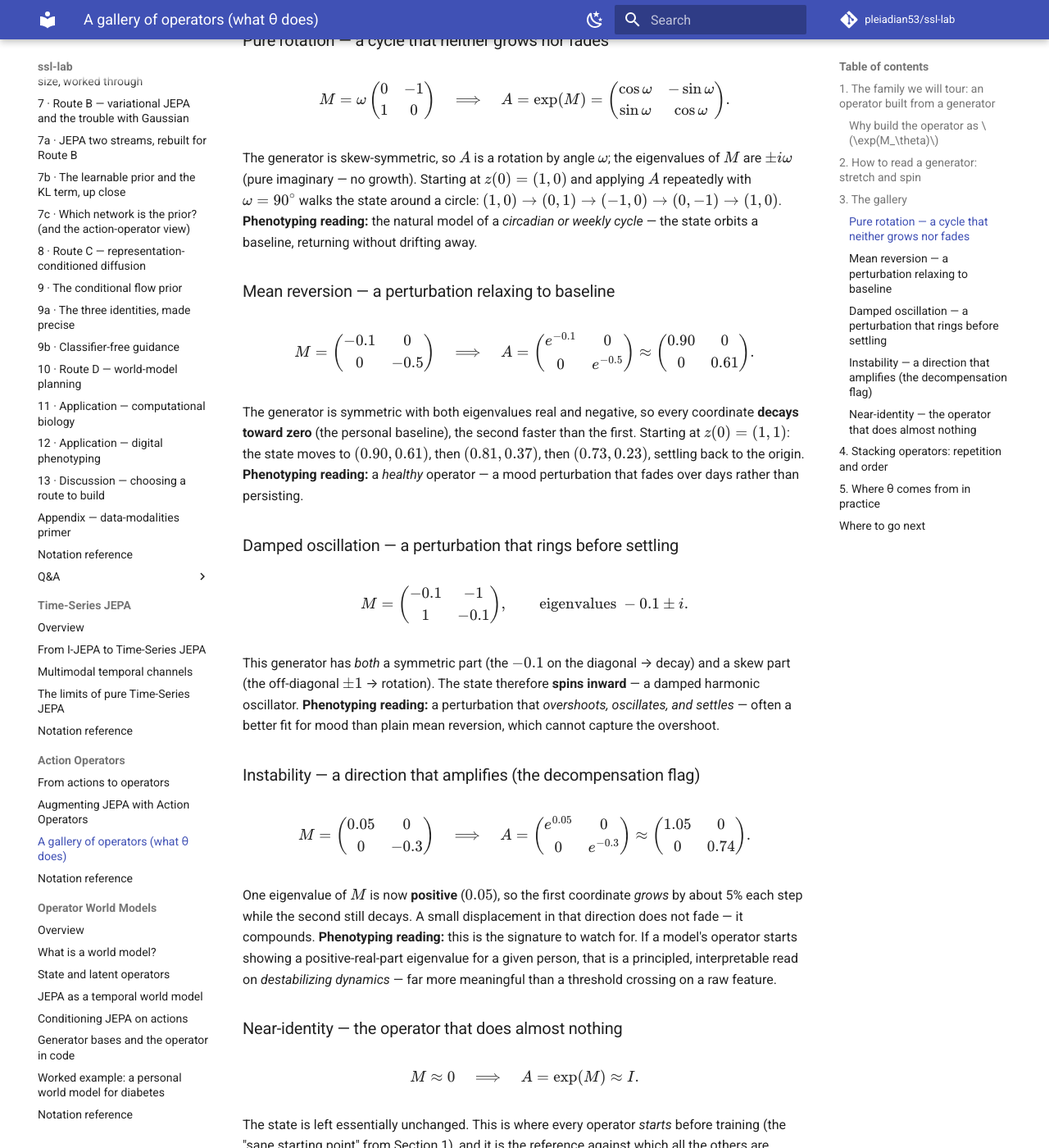
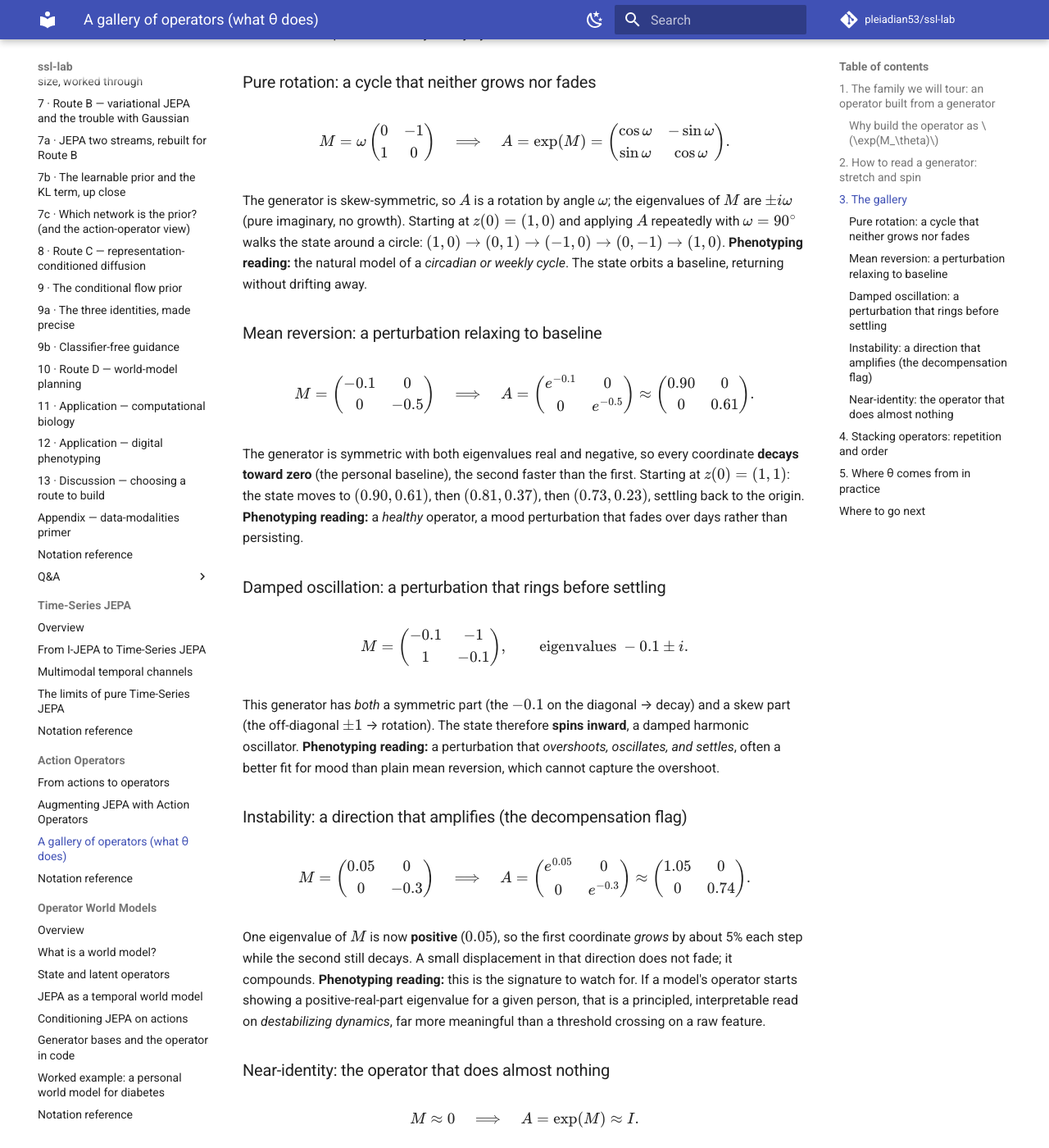
Before and after one commit to pleiadian53/ssl-lab, an MkDocs documentation site: the page built from docs/action_operator/02-operator-gallery.md, in a window 1280 px wide and 1400 px high, scrolled down 2500 px. Shown: the whole window at 82% size. Built offline with MkDocs 1.6.1 and Material for MkDocs 9.7.7, drawn with Linux system fonts in a browser that asks for light colours; comment, search, counter and statistics services are not loaded; some of the changed text lies outside the part shown.

Commit message:
docs(action-operator): remove prose em-dashes from chapters 0, 1 and 2
125 of them, all of them: 50 in ch0, 42 in ch1, 33 in ch2, down to zero, which is where the rest of the
series already sits. Each becomes a comma, a colon, a parenthesis or a sentence break, chosen so the
sentence comes out shorter rather than longer. No claim, number, link or citation changes.

```diff
--- a/docs/action_operator/02-operator-gallery.md
+++ b/docs/action_operator/02-operator-gallery.md
@@ -1,12 +1,12 @@
 # A Gallery of Operators: What θ Does to a State
 
-*A tour of concrete operators — pick a parameter, watch it build a transformation, watch the state move.*
+*A tour of concrete operators: pick a parameter, watch it build a transformation, watch the state move.*
 
-The action-operator foundation makes a recurring claim: a parameter $\theta$ does not *look up* an operator from a shelf, it **configures** one from scratch, and that operator then transforms the state. This note makes that claim tangible. It is a gallery — a handful of small, fully worked operators, each showing what its parameter means and what it does to a state.
+The action-operator foundation makes a recurring claim: a parameter $\theta$ does not *look up* an operator from a shelf, it **configures** one from scratch, and that operator then transforms the state. This note makes that claim tangible. It is a gallery: a handful of small, fully worked operators, each showing what its parameter means and what it does to a state.
 
 > **Where this fits.** A gentle introduction to action operators is in [From actions to operators](00-from-actions-to-operators.md), and the move to JEPA in [Augmenting JEPA with Action Operators](01-jepa-action-operators.md). This page is the worked-examples reference they lean on; the state-vs-latent mechanics are developed in the downstream [Operator World Models](../operator_world_models/index.md) series. The deeper formalism (operator families, algebra, learning) lives in the [GRL project](https://github.com/pleiadian53/GRL).
 
-Throughout, the operators act on a vector state $z \in \mathbb{R}^d$ — read it as a latent, a position, or any small state you like. We focus on **linear** operators, because they are the workhorse of the formalism and because you can see exactly what they do.
+Throughout, the operators act on a vector state $z \in \mathbb{R}^d$; read it as a latent, a position, or any small state you like. We focus on **linear** operators, because they are the workhorse of the formalism and because you can see exactly what they do.
 
 ---
 
@@ -20,9 +20,9 @@
 
 Three objects, defined in order:
 
-- $M_\theta$ — the **generator**, a square $d \times d$ matrix. This is what the parameter $\theta$ actually fills in; it is the object you configure.
-- $\exp$ — the **matrix exponential**, the series $\exp(M) = I + M + \tfrac{1}{2}M^2 + \tfrac{1}{6}M^3 + \cdots$ (real matrix powers, *not* applied entry by entry). $I$ is the identity matrix.
-- $A_\theta = \exp(M_\theta)$ — the **operator matrix**, the thing you multiply the state by.
+- $M_\theta$: the **generator**, a square $d \times d$ matrix. This is what the parameter $\theta$ actually fills in; it is the object you configure.
+- $\exp$: the **matrix exponential**, the series $\exp(M) = I + M + \tfrac{1}{2}M^2 + \tfrac{1}{6}M^3 + \cdots$ (real matrix powers, *not* applied entry by entry). $I$ is the identity matrix.
+- $A_\theta = \exp(M_\theta)$: the **operator matrix**, the thing you multiply the state by.
 
 The single most useful way to read the generator: **$M_\theta$ is a velocity field, and $A_\theta$ is where you arrive after letting it run for one unit of time.** Formally, $M_\theta$ defines the linear flow
 
@@ -37,7 +37,7 @@
 It would seem simpler to let $\theta$ fill in $A_\theta$ directly. Building it as $\exp(M_\theta)$ buys three properties for free, each a fact about the exponential:
 
 - **Invertibility, with no constraints.** For *any* matrix $M$, $\exp(M)$ is invertible and its inverse is $\exp(-M)$. So $\theta$ can fill $M_\theta$ with any numbers at all and still produce a valid, undoable operator. (Filling $A_\theta$ directly, you would have to *enforce* invertibility.)
-- **A sane starting point.** $\exp(0) = I$. Start with $M_\theta \approx 0$ and the operator begins as "do almost nothing," $A_\theta \approx I$ — exactly the right prior for dynamics, where the next state resembles the current one. Training then pushes the operator away from the identity only as far as the data demands.
+- **A sane starting point.** $\exp(0) = I$. Start with $M_\theta \approx 0$ and the operator begins as "do almost nothing," $A_\theta \approx I$, exactly the right prior for dynamics, where the next state resembles the current one. Training then pushes the operator away from the identity only as far as the data demands. This reads as an assumption about *incremental dynamics*; whether it also fits a large intervention is a separate question that [The Algebra of Composition](03-the-algebra-of-composition.md) takes up.
 - **A flat space to work in.** The generators $M_\theta$ live in an ordinary flat vector space (you can add them, scale them, average them); the operators $A_\theta$ live on a curved surface where most matrices are *not* valid operators. It is far easier to have a model emit a point in a flat space and *then* exponentiate into the curved one. Configure flat, apply curved.
 
 So $\theta$ configures the operator by filling the generator $M_\theta$; the rest is the exponential. The whole gallery below is just *different choices of $M$, and what each one does.*
@@ -48,13 +48,13 @@
 
 You can predict an operator's behavior from its generator's **eigenvalues** without computing anything. If $M$ has an eigenvalue $\lambda = a + bi$ (with real part $a$ and imaginary part $b$), then $A = \exp(M)$ has the eigenvalue $e^\lambda = e^a e^{ib}$, and the two parts read cleanly:
 
-- the **real part $a$** sets *growth or decay* — $a > 0$ amplifies that direction each step, $a < 0$ shrinks it;
-- the **imaginary part $b$** sets *rotation* — it spins the state at frequency $b$.
+- the **real part $a$** sets *growth or decay*: $a > 0$ amplifies that direction each step, $a < 0$ shrinks it;
+- the **imaginary part $b$** sets *rotation*: it spins the state at frequency $b$.
 
 Two pure cases are worth memorizing, because every generator is a blend of them:
 
-- **Skew-symmetric** $M$ (meaning $M^\top = -M$): eigenvalues are purely imaginary, so $\exp(M)$ is a **rotation** — it turns the state without changing its length.
-- **Symmetric** $M$ (meaning $M^\top = M$): eigenvalues are purely real, so $\exp(M)$ is a **pure stretch** — it lengthens or shrinks along fixed directions without rotating.
+- **Skew-symmetric** $M$ (meaning $M^\top = -M$): eigenvalues are purely imaginary, so $\exp(M)$ is a **rotation**: it turns the state without changing its length.
+- **Symmetric** $M$ (meaning $M^\top = M$): eigenvalues are purely real, so $\exp(M)$ is a **pure stretch**: it lengthens or shrinks along fixed directions without rotating.
 
 Every matrix splits uniquely into a symmetric part plus a skew part, $M = \tfrac{1}{2}(M + M^\top) + \tfrac{1}{2}(M - M^\top)$, so *any* linear operator is "stretch along some directions while rotating in some planes." That is the whole vocabulary; the gallery is just particular sentences in it.
 
@@ -62,9 +62,9 @@
 
 ## 3. The gallery
 
-Each entry is a $2 \times 2$ generator (small enough to see), the operator it builds, what it does to a state, and how to read it in the digital-phenotyping setting — where $z$ is a person's behavioral-state latent and the operator is its day-to-day dynamics.
+Each entry is a $2 \times 2$ generator (small enough to see), the operator it builds, what it does to a state, and how to read it in the digital-phenotyping setting, where $z$ is a person's behavioral-state latent and the operator is its day-to-day dynamics.
 
-### Pure rotation — a cycle that neither grows nor fades
+### Pure rotation: a cycle that neither grows nor fades
 
 $$
 M = \omega \begin{pmatrix} 0 & -1 \\ 1 & 0 \end{pmatrix}
@@ -72,9 +72,9 @@
 A = \exp(M) = \begin{pmatrix} \cos\omega & -\sin\omega \\ \sin\omega & \cos\omega \end{pmatrix}.
 $$
 
-The generator is skew-symmetric, so $A$ is a rotation by angle $\omega$; the eigenvalues of $M$ are $\pm i\omega$ (pure imaginary — no growth). Starting at $z(0) = (1, 0)$ and applying $A$ repeatedly with $\omega = 90^\circ$ walks the state around a circle: $(1,0) \to (0,1) \to (-1,0) \to (0,-1) \to (1,0)$. **Phenotyping reading:** the natural model of a *circadian or weekly cycle* — the state orbits a baseline, returning without drifting away.
+The generator is skew-symmetric, so $A$ is a rotation by angle $\omega$; the eigenvalues of $M$ are $\pm i\omega$ (pure imaginary, no growth). Starting at $z(0) = (1, 0)$ and applying $A$ repeatedly with $\omega = 90^\circ$ walks the state around a circle: $(1,0) \to (0,1) \to (-1,0) \to (0,-1) \to (1,0)$. **Phenotyping reading:** the natural model of a *circadian or weekly cycle*. The state orbits a baseline, returning without drifting away.
 
-### Mean reversion — a perturbation relaxing to baseline
+### Mean reversion: a perturbation relaxing to baseline
 
 $$
 M = \begin{pmatrix} -0.1 & 0 \\ 0 & -0.5 \end{pmatrix}
@@ -82,17 +82,17 @@
 A = \begin{pmatrix} e^{-0.1} & 0 \\ 0 & e^{-0.5} \end{pmatrix} \approx \begin{pmatrix} 0.90 & 0 \\ 0 & 0.61 \end{pmatrix}.
 $$
 
-The generator is symmetric with both eigenvalues real and negative, so every coordinate **decays toward zero** (the personal baseline), the second faster than the first. Starting at $z(0) = (1, 1)$: the state moves to $(0.90, 0.61)$, then $(0.81, 0.37)$, then $(0.73, 0.23)$, settling back to the origin. **Phenotyping reading:** a *healthy* operator — a mood perturbation that fades over days rather than persisting.
+The generator is symmetric with both eigenvalues real and negative, so every coordinate **decays toward zero** (the personal baseline), the second faster than the first. Starting at $z(0) = (1, 1)$: the state moves to $(0.90, 0.61)$, then $(0.81, 0.37)$, then $(0.73, 0.23)$, settling back to the origin. **Phenotyping reading:** a *healthy* operator, a mood perturbation that fades over days rather than persisting.
 
-### Damped oscillation — a perturbation that rings before settling
+### Damped oscillation: a perturbation that rings before settling
 
 $$
 M = \begin{pmatrix} -0.1 & -1 \\ 1 & -0.1 \end{pmatrix}, \qquad \text{eigenvalues } -0.1 \pm i.
 $$
 
-This generator has *both* a symmetric part (the $-0.1$ on the diagonal → decay) and a skew part (the off-diagonal $\pm 1$ → rotation). The state therefore **spins inward** — a damped harmonic oscillator. **Phenotyping reading:** a perturbation that *overshoots, oscillates, and settles* — often a better fit for mood than plain mean reversion, which cannot capture the overshoot.
+This generator has *both* a symmetric part (the $-0.1$ on the diagonal → decay) and a skew part (the off-diagonal $\pm 1$ → rotation). The state therefore **spins inward**, a damped harmonic oscillator. **Phenotyping reading:** a perturbation that *overshoots, oscillates, and settles*, often a better fit for mood than plain mean reversion, which cannot capture the overshoot.
 
-### Instability — a direction that amplifies (the decompensation flag)
+### Instability: a direction that amplifies (the decompensation flag)
 
 $$
 M = \begin{pmatrix} 0.05 & 0 \\ 0 & -0.3 \end{pmatrix}
@@ -100,9 +100,9 @@
 A = \begin{pmatrix} e^{0.05} & 0 \\ 0 & e^{-0.3} \end{pmatrix} \approx \begin{pmatrix} 1.05 & 0 \\ 0 & 0.74 \end{pmatrix}.
 $$
 
-One eigenvalue of $M$ is now **positive** ($0.05$), so the first coordinate *grows* by about 5% each step while the second still decays. A small displacement in that direction does not fade — it compounds. **Phenotyping reading:** this is the signature to watch for. If a model's operator starts showing a positive-real-part eigenvalue for a given person, that is a principled, interpretable read on *destabilizing dynamics* — far more meaningful than a threshold crossing on a raw feature.
+One eigenvalue of $M$ is now **positive** ($0.05$), so the first coordinate *grows* by about 5% each step while the second still decays. A small displacement in that direction does not fade; it compounds. **Phenotyping reading:** this is the signature to watch for. If a model's operator starts showing a positive-real-part eigenvalue for a given person, that is a principled, interpretable read on *destabilizing dynamics*, far more meaningful than a threshold crossing on a raw feature.
 
-### Near-identity — the operator that does almost nothing
+### Near-identity: the operator that does almost nothing
 
 $$
 M \approx 0 \quad\Longrightarrow\quad A = \exp(M) \approx I.
@@ -133,22 +133,22 @@
 Two ways to let a parameter $\theta$ fill the generator $M_\theta$:
 
 - **Dense.** Let $\theta$ be all $d^2$ entries of $M_\theta$ directly. Maximally expressive, but a lot of numbers and no built-in structure.
-- **Basis-coefficient (the usual choice).** Fix a small set of generators $\{B_1, \dots, B_m\}$ — a **basis** — and let $\theta = (\alpha_1, \dots, \alpha_m)$ be just the coefficients:
+- **Basis-coefficient (the usual choice).** Fix a small set of generators $\{B_1, \dots, B_m\}$, a **basis**, and let $\theta = (\alpha_1, \dots, \alpha_m)$ be just the coefficients:
 
 $$
 M_\theta = \sum_{i=1}^{m} \alpha_i B_i.
 $$
 
-Now $\theta$ is a short vector, and the choice of basis injects meaning. Pick the $B_i$ skew-symmetric and every operator is a rotation (the protein-style, symmetry-respecting case). Or make each $B_i$ a **named intervention** — $B_{\text{sleep}}, B_{\text{stress}}, B_{\text{meds}}$ — and let $\alpha$ be the *quantified intervention log* itself: how much sleep, how much stress, whether medication was taken. Then "a week" is $\exp(\sum_i \alpha_i B_i)$ with the week's totals as coefficients, and the order-dependence of Section 4 comes along automatically.
+Now $\theta$ is a short vector, and the choice of basis injects meaning. Pick the $B_i$ skew-symmetric and every operator is a rotation (the protein-style, symmetry-respecting case). Or make each $B_i$ a **named intervention** ($B_{\text{sleep}}, B_{\text{stress}}, B_{\text{meds}}$) and let $\alpha$ be the *quantified intervention log* itself: how much sleep, how much stress, whether medication was taken. Then "a week" is $\exp(\sum_i \alpha_i B_i)$ with the week's totals as coefficients, and the order-dependence of Section 4 comes along automatically.
 
-That basis-coefficient form is the bridge from this gallery to running code, and to the two application poles — free-and-learned generators for behavior, fixed symmetry-respecting generators for proteins — developed in the world-model series.
+That basis-coefficient form is the bridge from this gallery to running code, and to the two application poles (free-and-learned generators for behavior, fixed symmetry-respecting generators for proteins) developed in the world-model series.
 
 ---
 
 ## Where to go next
 
 - **The narrative on-ramp:** [From actions to operators](00-from-actions-to-operators.md).
-- **Next, composing two operators:** [The Algebra of Composition](03-the-algebra-of-composition.md) — what the commutator above actually measures, why $\exp(A)\exp(B) = \exp(A+B)$ exactly when the generators commute, the BCH correction series, and why its swap-symmetric twin (the anticommutator) answers a different question.
+- **Next, composing two operators:** [The Algebra of Composition](03-the-algebra-of-composition.md). What the commutator above actually measures, why $\exp(A)\exp(B) = \exp(A+B)$ exactly when the generators commute, the BCH correction series, and why its swap-symmetric twin (the anticommutator) answers a different question.
 - **The JEPA connection:** [Augmenting JEPA with Action Operators](01-jepa-action-operators.md).
 - **State vs latent operators:** [State and latent operators](../operator_world_models/01-state-and-latent-operators.md), in the downstream world-model series.
 - **More operator families (deep reference):** the GRL *Action-Operator Formalization* note in the [GRL project](https://github.com/pleiadian53/GRL).
```
Also changed, not shown: other parts of docs/action_operator/02-operator-gallery.md (+2 -2 lines), docs/action_operator/00-from-actions-to-operators.md (+33 -33 lines), docs/action_operator/01-jepa-action-operators.md (+31 -31 lines).
